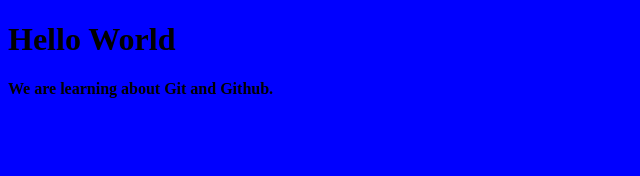
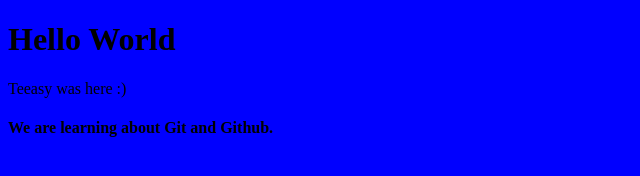
Before and after one commit to emmanuelonu20/assignment1, a plain HTML site: page index.html in a window 1280 px wide. Shown: the whole page, without its empty margins (0-640 px from the left). Drawn offline with Linux system fonts and the light colour scheme.

Commit message:
Tagged
I don't have access

```diff
--- a/index.html
+++ b/index.html
@@ -9,7 +9,7 @@
 </head>
 <body>
     <h1>Hello World</h1>
-
+<p>Teeasy was here :)</p>
     <h4>We are learning about Git and Github.</h4>
 </body>
 </html>
```
